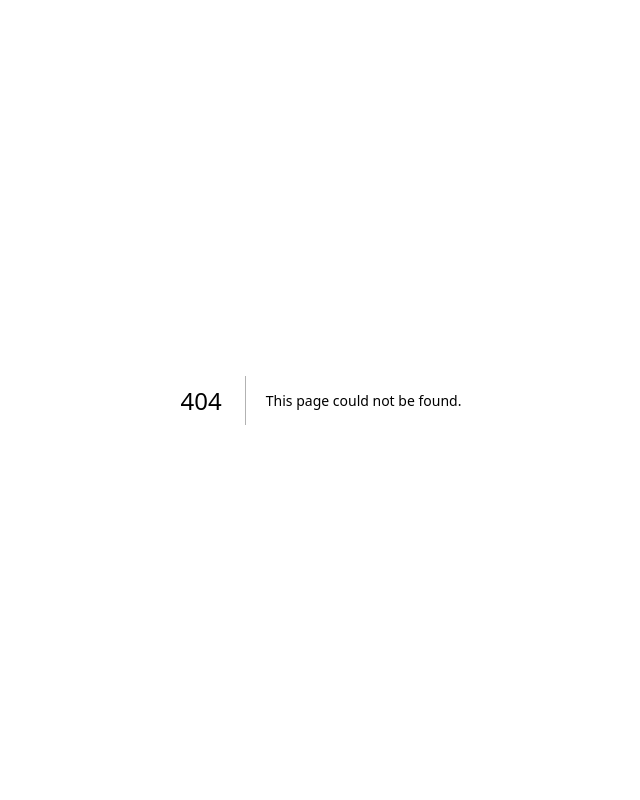
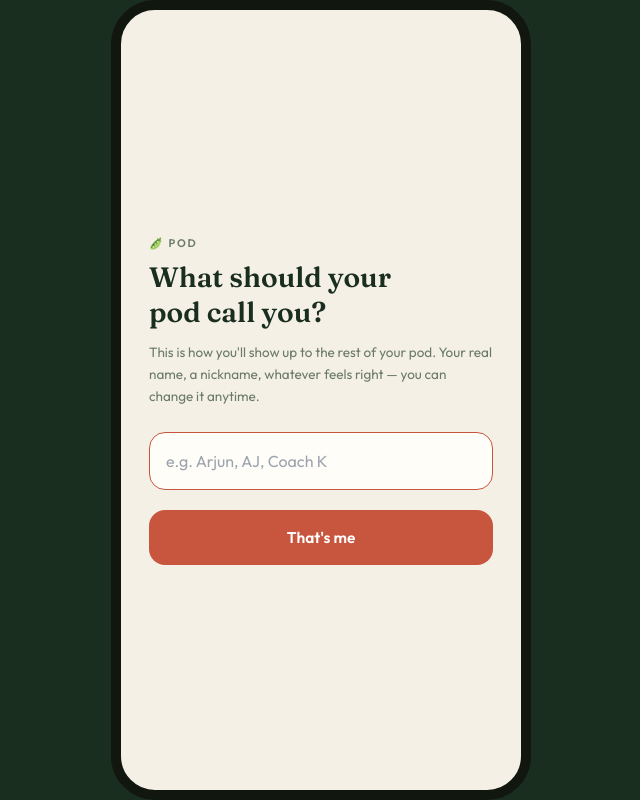
Before and after one commit to arjunmanjunath368-ui/pod-app, a Next.js app: page /app/welcome in a window 1280 px wide. Before the commit this address had no page. Shown: the whole page, without its empty margins (319-959 px from the left). Built offline with nearby package versions, Linux system fonts and the light colour scheme.

Commit message:
Display name prompt + relabel commitments

```diff
--- a/app/app/page.tsx
+++ b/app/app/page.tsx
@@ -16,6 +16,19 @@ export default async function Home({
     data: { user },
   } = await supabase.auth.getUser();
   if (!user) redirect("/login");
+
+  // First-run: make sure the person has chosen a display name (not the email default)
+  const { data: myProfile } = await supabase
+    .from("profiles")
+    .select("display_name")
+    .eq("id", user.id)
+    .maybeSingle();
+  const emailLocal = (user.email ?? "").split("@")[0];
+  const needsName =
+    !myProfile?.display_name ||
+    myProfile.display_name === emailLocal ||
+    myProfile.display_name === "New member";
+  if (needsName) redirect("/app/welcome");
 
   // Which pods am I in?
   const { data: memberships } = await supabase
--- /dev/null
+++ b/app/app/welcome/page.tsx
@@ -0,0 +1,98 @@
+"use client";
+
+import { useState } from "react";
+import { useRouter } from "next/navigation";
+import { createClient } from "@/lib/supabase/client";
+import { BRAND_NAME, BRAND_MARK } from "@/lib/brand";
+
+// Brand-coherent avatar palette so podmates look distinct
+const PALETTE = ["#c8553d", "#7a9471", "#d9a441", "#4e8d7c", "#2f4a37"];
+
+function initialsFrom(name: string) {
+  const parts = name.trim().split(/\s+/).filter(Boolean);
+  if (parts.length >= 2) return (parts[0][0] + parts[1][0]).toUpperCase();
+  return name.trim().slice(0, 2).toUpperCase();
+}
+
+function colorFrom(name: string) {
+  let sum = 0;
+  for (let i = 0; i < name.length; i++) sum += name.charCodeAt(i);
+  return PALETTE[sum % PALETTE.length];
+}
+
+export default function WelcomePage() {
+  const router = useRouter();
+  const [name, setName] = useState("");
+  const [saving, setSaving] = useState(false);
+  const [error, setError] = useState("");
+
+  async function save() {
+    const display = name.trim();
+    if (display.length < 1) {
+      setError("Pick something to be called.");
+      return;
+    }
+    setSaving(true);
+    setError("");
+    const supabase = createClient();
+    const {
+      data: { user },
+    } = await supabase.auth.getUser();
+    if (!user) {
+      router.push("/login");
+      return;
+    }
+    const { error } = await supabase
+      .from("profiles")
+      .update({
+        display_name: display,
+        initials: initialsFrom(display),
+        avatar_color: colorFrom(display),
+      })
+      .eq("id", user.id);
+    setSaving(false);
+    if (error) {
+      setError(error.message);
+      return;
+    }
+    router.push("/app");
+    router.refresh();
+  }
+
+  return (
+    <div className="flex flex-1 flex-col justify-center px-7 py-12">
+      <div className="text-[11px] font-semibold uppercase tracking-[0.16em] text-muted">
+        {BRAND_MARK} {BRAND_NAME}
+      </div>
+      <h1 className="mt-2 font-serif text-[28px] font-semibold leading-tight text-ink">
+        What should your
+        <br />
+        pod call you?
+      </h1>
+      <p className="mt-3 text-[13.5px] leading-relaxed text-muted">
+        This is how you'll show up to the rest of your pod. Your real name, a
+        nickname, whatever feels right — you can change it anytime.
+      </p>
+
+      <input
+        value={name}
+        onChange={(e) => setName(e.target.value)}
+        onKeyDown={(e) => e.key === "Enter" && save()}
+        placeholder="e.g. Arjun, AJ, Coach K"
+        maxLength={24}
+        autoFocus
+        className="mt-6 w-full rounded-2xl border border-line bg-card px-4 py-4 text-[16px] text-ink outline-none focus:border-terra"
+      />
+
+      {error && <p className="mt-3 text-[12.5px] text-terra">{error}</p>}
+
+      <button
+        onClick={save}
+        disabled={saving}
+        className="mt-5 w-full rounded-2xl bg-terra py-4 text-[15.5px] font-semibold text-white transition active:scale-[0.98] disabled:opacity-60"
+      >
+        {saving ? "Saving…" : "That's me"}
+      </button>
+    </div>
+  );
+}
--- a/app/app/you/page.tsx
+++ b/app/app/you/page.tsx
@@ -62,7 +62,7 @@ export default async function YouPage() {
         </div>
 
         <div className="mt-7 text-[11px] font-semibold uppercase tracking-[0.14em] text-muted">
-          Your goals
+          Your weekly commitments
         </div>
         <div className="mt-3 flex flex-col gap-2.5">
           {pods.map((p: any) => {
@@ -88,7 +88,7 @@ export default async function YouPage() {
                     ? `${meta.emoji} ${p.label ?? meta.label} · ${p.target}×/week${
                         p.detail ? ` · ${p.detail}` : ""
                       }`
-                    : "No goal set yet"}
+                    : "No weekly goal set yet"}
                 </div>
               </div>
             );
```
